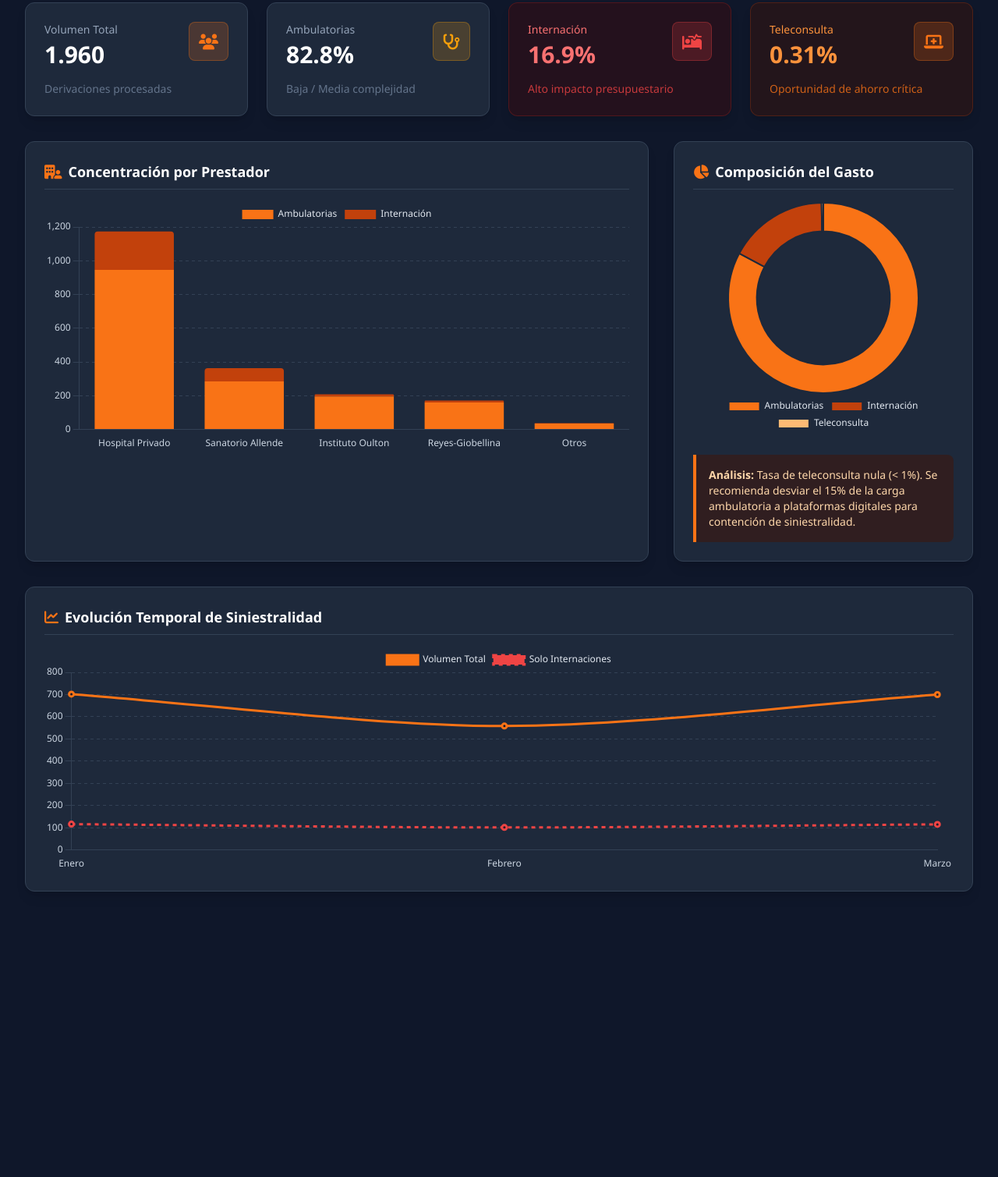
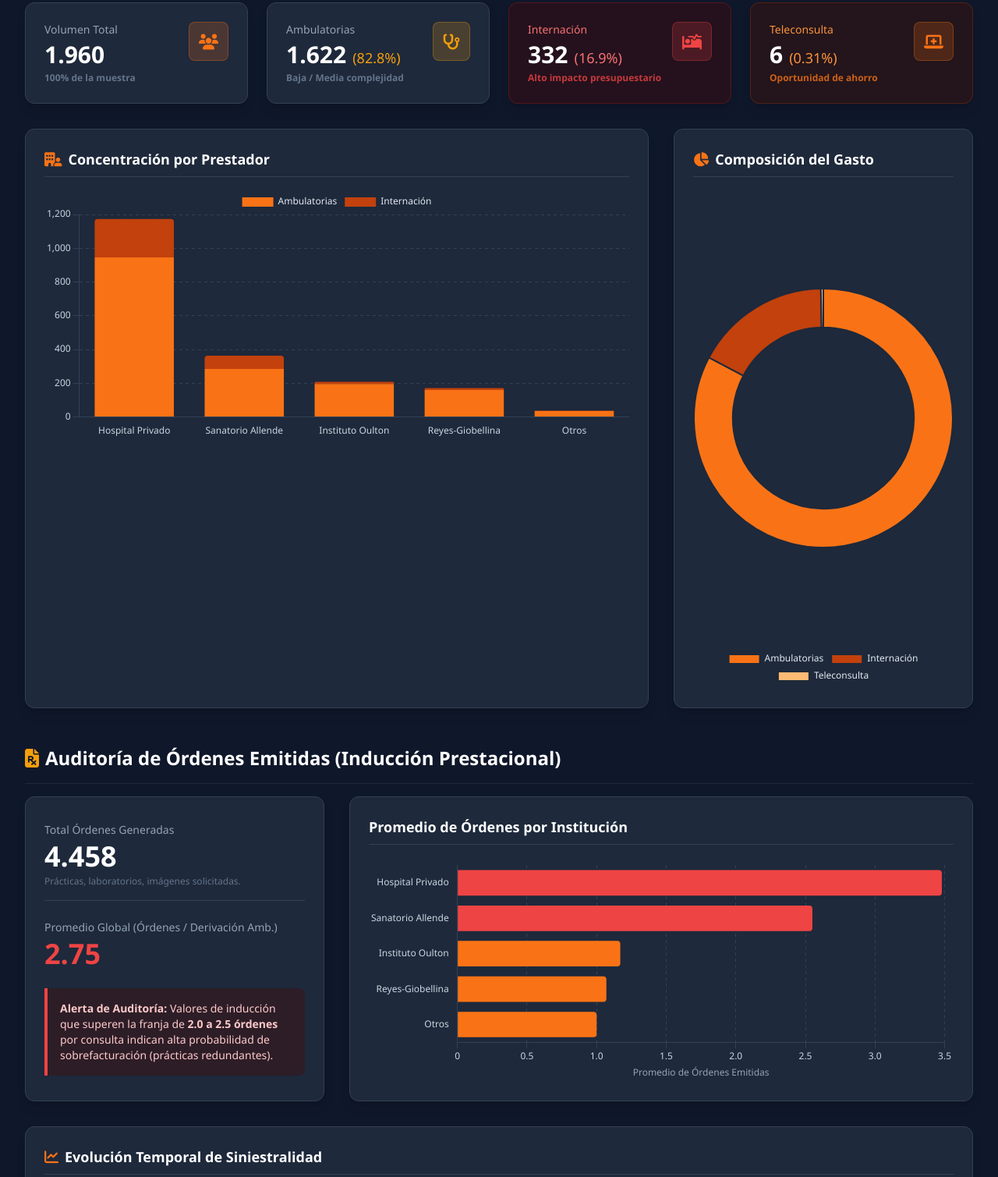
Before and after one commit to francote7/derivaciones, a plain HTML site: page index.html in a window 1280 px wide. Shown: the part 150-1659 px from the top of the page at 78% size. Before the commit the page ends 1325 px from the top, so only its background shows below. Drawn offline with nearby package versions, Linux system fonts and the light colour scheme.

Commit message:
index.html

```diff
--- a/index.html
+++ b/index.html
@@ -15,13 +15,12 @@
         /* Fondo oscuro institucional y transiciones suaves */
         body {
             font-family: 'Segoe UI', Tahoma, Geneva, Verdana, sans-serif;
-            background-color: #0f172a; /* bg-slate-900 - Gris muy oscuro */
-            color: #f1f5f9; /* text-slate-100 */
+            background-color: #0f172a;
+            color: #f1f5f9;
         }
         .card { transition: transform 0.2s ease, box-shadow 0.2s ease; }
         .card:hover { transform: translateY(-2px); box-shadow: 0 10px 25px -5px rgba(0, 0, 0, 0.5); }
 
-        /* Personalización de scrollbar para modo oscuro */
         ::-webkit-scrollbar { width: 8px; height: 8px; }
         ::-webkit-scrollbar-track { background: #1e293b; }
         ::-webkit-scrollbar-thumb { background: #475569; border-radius: 4px; }
@@ -57,48 +56,53 @@
                     <div>
                         <p class="text-sm font-medium text-slate-400 mb-1">Volumen Total</p>
                         <h3 class="text-3xl font-bold text-white" id="kpi-total">0</h3>
+                        <p class="text-xs font-semibold text-slate-500 mt-1">100% de la muestra</p>
                     </div>
                     <div class="p-3 rounded-lg bg-orange-500/20 text-orange-500 border border-orange-500/30"><i class="fa-solid fa-users fa-lg"></i></div>
                 </div>
-                <p class="text-sm mt-4 text-slate-500 font-medium">Derivaciones procesadas</p>
             </div>
 
             <div class="card bg-slate-800 rounded-xl p-6 shadow-lg border border-slate-700">
                 <div class="flex justify-between items-start">
                     <div>
                         <p class="text-sm font-medium text-slate-400 mb-1">Ambulatorias</p>
-                        <h3 class="text-3xl font-bold text-white" id="kpi-amb">0%</h3>
+                        <h3 class="text-3xl font-bold text-white flex items-baseline gap-2" id="kpi-amb-abs">
+                            0 <span class="text-lg text-amber-500 font-medium" id="kpi-amb-pct">(0%)</span>
+                        </h3>
+                        <p class="text-xs font-semibold text-slate-500 mt-1">Baja / Media complejidad</p>
                     </div>
                     <div class="p-3 rounded-lg bg-amber-500/20 text-amber-500 border border-amber-500/30"><i class="fa-solid fa-stethoscope fa-lg"></i></div>
                 </div>
-                <p class="text-sm mt-4 text-slate-500 font-medium">Baja / Media complejidad</p>
             </div>
 
             <div class="card bg-red-950/40 rounded-xl p-6 shadow-lg border border-red-900/50">
                 <div class="flex justify-between items-start">
                     <div>
                         <p class="text-sm font-medium text-red-400 mb-1">Internación</p>
-                        <h3 class="text-3xl font-bold text-red-400" id="kpi-int">0%</h3>
+                        <h3 class="text-3xl font-bold text-white flex items-baseline gap-2" id="kpi-int-abs">
+                            0 <span class="text-lg text-red-400 font-medium" id="kpi-int-pct">(0%)</span>
+                        </h3>
+                        <p class="text-xs font-semibold text-red-500/80 mt-1">Alto impacto presupuestario</p>
                     </div>
                     <div class="p-3 rounded-lg bg-red-500/20 text-red-500 border border-red-500/30"><i class="fa-solid fa-bed-pulse fa-lg"></i></div>
                 </div>
-                <p class="text-sm mt-4 text-red-500/80 font-medium">Alto impacto presupuestario</p>
             </div>
 
             <div class="card bg-orange-950/40 rounded-xl p-6 shadow-lg border border-orange-900/50">
                 <div class="flex justify-between items-start">
                     <div>
                         <p class="text-sm font-medium text-orange-400 mb-1">Teleconsulta</p>
-                        <h3 class="text-3xl font-bold text-orange-400" id="kpi-tele">0%</h3>
+                        <h3 class="text-3xl font-bold text-white flex items-baseline gap-2" id="kpi-tele-abs">
+                            0 <span class="text-lg text-orange-400 font-medium" id="kpi-tele-pct">(0%)</span>
+                        </h3>
+                        <p class="text-xs font-semibold text-orange-500/80 mt-1">Oportunidad de ahorro</p>
                     </div>
                     <div class="p-3 rounded-lg bg-orange-500/20 text-orange-500 border border-orange-500/30"><i class="fa-solid fa-laptop-medical fa-lg"></i></div>
                 </div>
-                <p class="text-sm mt-4 text-orange-500/80 font-medium">Oportunidad de ahorro crítica</p>
             </div>
         </div>
 
-        <div class="grid grid-cols-1 lg:grid-cols-3 gap-8">
-
+        <div class="grid grid-cols-1 lg:grid-cols-3 gap-8 mb-8">
             <div class="lg:col-span-2 bg-slate-800 rounded-xl shadow-lg border border-slate-700 p-6 card">
                 <h2 class="text-lg font-bold text-white mb-4 border-b border-slate-700 pb-2"><i class="fa-solid fa-building-user text-orange-500 mr-2"></i>Concentración por Prestador</h2>
                 <div class="relative h-80 w-full">
@@ -111,65 +115,90 @@
                 <div class="relative flex-grow w-full flex justify-center min-h-[200px]">
                     <canvas id="chartModalidad"></canvas>
                 </div>
-                <div class="mt-6 p-4 bg-orange-950/50 border-l-4 border-orange-500 text-sm text-orange-200 rounded-r-lg">
-                    <strong>Análisis:</strong> Tasa de teleconsulta nula (< 1%). Se recomienda desviar el 15% de la carga ambulatoria a plataformas digitales para contención de siniestralidad.
+            </div>
+        </div>
+
+        <h2 class="text-2xl font-bold text-white mb-4 mt-12 flex items-center gap-2 border-b border-slate-800 pb-4">
+            <i class="fa-solid fa-file-prescription text-amber-500"></i> Auditoría de Órdenes Emitidas (Inducción Prestacional)
+        </h2>
+
+        <div class="grid grid-cols-1 lg:grid-cols-3 gap-8 mb-8">
+            <div class="bg-slate-800 rounded-xl shadow-lg border border-slate-700 p-6 card flex flex-col justify-center">
+                <div class="mb-6 border-b border-slate-700 pb-4">
+                    <p class="text-sm font-medium text-slate-400 mb-1">Total Órdenes Generadas</p>
+                    <h3 class="text-4xl font-bold text-white" id="kpi-ordenes-total">0</h3>
+                    <p class="text-xs text-slate-500 mt-1">Prácticas, laboratorios, imágenes solicitadas.</p>
+                </div>
+
+                <div class="mb-6">
+                    <p class="text-sm font-medium text-slate-400 mb-1">Promedio Global (Órdenes / Derivación Amb.)</p>
+                    <h3 class="text-4xl font-bold text-amber-500" id="kpi-ordenes-prom">0.0</h3>
+                </div>
+
+                <div class="p-4 bg-red-950/40 border-l-4 border-red-500 text-sm text-red-200 rounded-r-lg">
+                    <strong>Alerta de Auditoría:</strong> Valores de inducción que superen la franja de <strong>2.0 a 2.5 órdenes</strong> por consulta indican alta probabilidad de sobrefacturación (prácticas redundantes).
                 </div>
             </div>
 
-            <div id="contenedorTendencia" class="lg:col-span-3 bg-slate-800 rounded-xl shadow-lg border border-slate-700 p-6 card">
-                <h2 class="text-lg font-bold text-white mb-4 border-b border-slate-700 pb-2"><i class="fa-solid fa-chart-line text-orange-500 mr-2"></i>Evolución Temporal de Siniestralidad</h2>
+            <div class="lg:col-span-2 bg-slate-800 rounded-xl shadow-lg border border-slate-700 p-6 card">
+                <h2 class="text-lg font-bold text-white mb-4 border-b border-slate-700 pb-2">Promedio de Órdenes por Institución</h2>
                 <div class="relative h-72 w-full">
-                    <canvas id="chartTendencia"></canvas>
+                    <canvas id="chartOrdenes"></canvas>
                 </div>
+            </div>
+        </div>
+
+        <div id="contenedorTendencia" class="bg-slate-800 rounded-xl shadow-lg border border-slate-700 p-6 card mb-12">
+            <h2 class="text-lg font-bold text-white mb-4 border-b border-slate-700 pb-2"><i class="fa-solid fa-chart-line text-orange-500 mr-2"></i>Evolución Temporal de Siniestralidad</h2>
+            <div class="relative h-72 w-full">
+                <canvas id="chartTendencia"></canvas>
             </div>
         </div>
     </div>
 
     <script>
-        // Configuración Global de Chart.js para Modo Oscuro
-        Chart.defaults.color = '#cbd5e1'; // Texto gris claro (slate-300)
-        Chart.defaults.borderColor = '#334155'; // Líneas de grilla oscuras (slate-700)
+        Chart.defaults.color = '#cbd5e1';
+        Chart.defaults.borderColor = '#334155';
         Chart.defaults.font.family = "'Segoe UI', Tahoma, Geneva, Verdana, sans-serif";
 
-        // Paleta de Colores (Naranjas Institucionales APOS)
         const coloresTheme = {
-            ambulatorias: '#f97316', // orange-500
-            internacion: '#c2410c', // orange-700 (más oscuro para contraste)
-            teleconsulta: '#fdba74', // orange-300 (más claro)
+            ambulatorias: '#f97316',
+            internacion: '#c2410c',
+            teleconsulta: '#fdba74',
+            alertaCritica: '#ef4444', // Rojo para sobreprestación
             lineaTotal: '#f97316',
-            lineaInternacion: '#ef4444' // red-500 para alerta
+            lineaInternacion: '#ef4444'
         };
 
-        // 1. Base de Datos Cruda (Auditoría Q1 2026)
+        // Base de Datos Ampliada con el dato de "Órdenes Ambulatorias Emitidas"
         const rawData = [
-            { mes: 'Enero', institucion: 'Hospital Privado', amb: 355, int: 88, tele: 4 },
-            { mes: 'Enero', institucion: 'Sanatorio Allende', amb: 80, int: 24, tele: 0 },
-            { mes: 'Enero', institucion: 'Instituto Oulton', amb: 65, int: 2, tele: 0 },
-            { mes: 'Enero', institucion: 'Reyes-Giobellina', amb: 62, int: 2, tele: 0 },
-            { mes: 'Enero', institucion: 'Otros', amb: 20, int: 0, tele: 0 },
+            { mes: 'Enero', institucion: 'Hospital Privado', amb: 355, int: 88, tele: 4, ordenes: 1185 },
+            { mes: 'Enero', institucion: 'Sanatorio Allende', amb: 80, int: 24, tele: 0, ordenes: 200 }, // Aprox (80 * 2.5 prom)
+            { mes: 'Enero', institucion: 'Instituto Oulton', amb: 65, int: 2, tele: 0, ordenes: 76 },
+            { mes: 'Enero', institucion: 'Reyes-Giobellina', amb: 62, int: 2, tele: 0, ordenes: 51 },
+            { mes: 'Enero', institucion: 'Otros', amb: 20, int: 0, tele: 0, ordenes: 20 },
 
-            { mes: 'Febrero', institucion: 'Hospital Privado', amb: 244, int: 63, tele: 1 },
-            { mes: 'Febrero', institucion: 'Sanatorio Allende', amb: 110, int: 29, tele: 0 },
-            { mes: 'Febrero', institucion: 'Instituto Oulton', amb: 60, int: 2, tele: 0 },
-            { mes: 'Febrero', institucion: 'Reyes-Giobellina', amb: 38, int: 6, tele: 0 },
-            { mes: 'Febrero', institucion: 'Otros', amb: 4, int: 1, tele: 0 },
+            { mes: 'Febrero', institucion: 'Hospital Privado', amb: 244, int: 63, tele: 1, ordenes: 962 },
+            { mes: 'Febrero', institucion: 'Sanatorio Allende', amb: 110, int: 29, tele: 0, ordenes: 286 },
+            { mes: 'Febrero', institucion: 'Instituto Oulton', amb: 60, int: 2, tele: 0, ordenes: 72 },
+            { mes: 'Febrero', institucion: 'Reyes-Giobellina', amb: 38, int: 6, tele: 0, ordenes: 66 },
+            { mes: 'Febrero', institucion: 'Otros', amb: 4, int: 1, tele: 0, ordenes: 4 },
 
-            { mes: 'Marzo', institucion: 'Hospital Privado', amb: 347, int: 76, tele: 1 },
-            { mes: 'Marzo', institucion: 'Sanatorio Allende', amb: 95, int: 25, tele: 0 },
-            { mes: 'Marzo', institucion: 'Instituto Oulton', amb: 71, int: 9, tele: 0 },
-            { mes: 'Marzo', institucion: 'Reyes-Giobellina', amb: 60, int: 3, tele: 0 },
-            { mes: 'Marzo', institucion: 'Otros', amb: 11, int: 2, tele: 0 },
+            { mes: 'Marzo', institucion: 'Hospital Privado', amb: 347, int: 76, tele: 1, ordenes: 1147 },
+            { mes: 'Marzo', institucion: 'Sanatorio Allende', amb: 95, int: 25, tele: 0, ordenes: 242 },
+            { mes: 'Marzo', institucion: 'Instituto Oulton', amb: 71, int: 9, tele: 0, ordenes: 82 },
+            { mes: 'Marzo', institucion: 'Reyes-Giobellina', amb: 60, int: 3, tele: 0, ordenes: 54 },
+            { mes: 'Marzo', institucion: 'Otros', amb: 11, int: 2, tele: 0, ordenes: 11 },
         ];
 
         let chartPrestadoresObj = null;
         let chartModalidadObj = null;
         let chartTendenciaObj = null;
+        let chartOrdenesObj = null; // Nuevo Gráfico
 
         const formatNum = (num) => new Intl.NumberFormat('es-AR').format(num);
 
-        // 2. Función Principal de Renderizado
         function filtrarDatos(mesFiltro) {
-            // Actualizar botones de filtro
             document.querySelectorAll('.filter-btn').forEach(btn => {
                 btn.classList.remove('bg-orange-600', 'text-white');
                 btn.classList.add('text-slate-300', 'hover:bg-slate-700');
@@ -180,38 +209,60 @@
 
             const datosFiltrados = mesFiltro === 'Todos' ? rawData : rawData.filter(d => d.mes === mesFiltro);
 
-            let totalAmb = 0, totalInt = 0, totalTele = 0;
+            let totalAmb = 0, totalInt = 0, totalTele = 0, totalOrdenes = 0;
             datosFiltrados.forEach(d => {
                 totalAmb += d.amb;
                 totalInt += d.int;
                 totalTele += d.tele;
+                totalOrdenes += d.ordenes;
             });
             const totalGlobal = totalAmb + totalInt + totalTele;
 
-            // Actualizar KPIs
+            // Actualizar KPIs Principales (Absolutos y Porcentuales)
             document.getElementById('kpi-total').innerText = formatNum(totalGlobal);
-            document.getElementById('kpi-amb').innerText = totalGlobal ? ((totalAmb/totalGlobal)*100).toFixed(1) + '%' : '0%';
-            document.getElementById('kpi-int').innerText = totalGlobal ? ((totalInt/totalGlobal)*100).toFixed(1) + '%' : '0%';
-            document.getElementById('kpi-tele').innerText = totalGlobal ? ((totalTele/totalGlobal)*100).toFixed(2) + '%' : '0%';
+
+            document.getElementById('kpi-amb-abs').innerHTML = `${formatNum(totalAmb)} <span class="text-lg text-amber-500 font-medium">(${totalGlobal ? ((totalAmb/totalGlobal)*100).toFixed(1) : 0}%)</span>`;
+
+            document.getElementById('kpi-int-abs').innerHTML = `${formatNum(totalInt)} <span class="text-lg text-red-400 font-medium">(${totalGlobal ? ((totalInt/totalGlobal)*100).toFixed(1) : 0}%)</span>`;
+
+            document.getElementById('kpi-tele-abs').innerHTML = `${formatNum(totalTele)} <span class="text-lg text-orange-400 font-medium">(${totalGlobal ? ((totalTele/totalGlobal)*100).toFixed(2) : 0}%)</span>`;
+
+            // Actualizar KPIs de Órdenes
+            const promGlobalOrdenes = totalAmb > 0 ? (totalOrdenes / totalAmb).toFixed(2) : 0;
+            document.getElementById('kpi-ordenes-total').innerText = formatNum(totalOrdenes);
+            document.getElementById('kpi-ordenes-prom').innerText = promGlobalOrdenes;
+            // Alerta visual de color
+            document.getElementById('kpi-ordenes-prom').className = promGlobalOrdenes >= 2.5 ? "text-4xl font-bold text-red-500" : "text-4xl font-bold text-amber-500";
+
 
             // Preparar datos para Gráficos
             const agrupadoPrestadores = {};
             datosFiltrados.forEach(d => {
                 if(!agrupadoPrestadores[d.institucion]) {
-                    agrupadoPrestadores[d.institucion] = { amb: 0, int: 0 };
+                    agrupadoPrestadores[d.institucion] = { amb: 0, int: 0, ordenes: 0 };
                 }
                 agrupadoPrestadores[d.institucion].amb += d.amb;
                 agrupadoPrestadores[d.institucion].int += d.int;
+                agrupadoPrestadores[d.institucion].ordenes += d.ordenes;
             });
 
+            // Ordenamiento por Volumen
             const labelsPrestadores = Object.keys(agrupadoPrestadores).sort((a,b) =>
                 (agrupadoPrestadores[b].amb + agrupadoPrestadores[b].int) - (agrupadoPrestadores[a].amb + agrupadoPrestadores[a].int)
             );
+
             const dataAmb = labelsPrestadores.map(l => agrupadoPrestadores[l].amb);
             const dataInt = labelsPrestadores.map(l => agrupadoPrestadores[l].int);
 
+            // Calculo de Promedio por Prestador
+            const dataPromedios = labelsPrestadores.map(l => {
+                const amb = agrupadoPrestadores[l].amb;
+                return amb > 0 ? (agrupadoPrestadores[l].ordenes / amb).toFixed(2) : 0;
+            });
+
             renderizarGraficoPrestadores(labelsPrestadores, dataAmb, dataInt);
             renderizarGraficoModalidad(totalAmb, totalInt, totalTele);
+            renderizarGraficoOrdenes(labelsPrestadores, dataPromedios);
 
             if (mesFiltro === 'Todos') {
                 document.getElementById('contenedorTendencia').style.display = 'block';
@@ -221,7 +272,8 @@
             }
         }
 
-        // 3. Funciones de Dibujo (Chart.js)
+        // --- Dibujo de Gráficos ---
+
         function renderizarGraficoPrestadores(labels, dataAmb, dataInt) {
             const ctx = document.getElementById('chartPrestadores').getContext('2d');
             if (chartPrestadoresObj) chartPrestadoresObj.destroy();
@@ -257,14 +309,53 @@
                     datasets: [{
                         data: [amb, int, tele],
                         backgroundColor: [coloresTheme.ambulatorias, coloresTheme.internacion, coloresTheme.teleconsulta],
-                        borderColor: '#1e293b', // Borde oscuro para separar las porciones
-                        borderWidth: 2,
-                        hoverOffset: 6
+                        borderColor: '#1e293b',
+                        borderWidth: 2, hoverOffset: 6
                     }]
                 },
                 options: {
                     responsive: true, maintainAspectRatio: false, cutout: '70%',
                     plugins: { legend: { position: 'bottom', labels: { color: '#e2e8f0' } } }
+                }
+            });
+        }
+
+        // NUEVO: Gráfico de Órdenes (Inducción Prestacional)
+        function renderizarGraficoOrdenes(labels, dataPromedios) {
+            const ctx = document.getElementById('chartOrdenes').getContext('2d');
+            if (chartOrdenesObj) chartOrdenesObj.destroy();
+
+            // Colorear de rojo las barras que superen 2.5
+            const backgroundColors = dataPromedios.map(val => val >= 2.5 ? coloresTheme.alertaCritica : coloresTheme.ambulatorias);
+
+            chartOrdenesObj = new Chart(ctx, {
+                type: 'bar',
+                data: {
+                    labels: labels,
+                    datasets: [{
+                        label: 'Órdenes por cada 1 Consulta',
+                        data: dataPromedios,
+                        backgroundColor: backgroundColors,
+                        borderRadius: 4
+                    }]
+                },
+                options: {
+                    indexAxis: 'y', // Barra horizontal para mejor lectura de nombres
+                    responsive: true, maintainAspectRatio: false,
+                    scales: {
+                        x: { beginAtZero: true, border: { dash: [4, 4] }, title: { display: true, text: 'Promedio de Órdenes Emitidas', color: '#94a3b8' } },
+                        y: { grid: { display: false } }
+                    },
+                    plugins: {
+                        legend: { display: false },
+                        tooltip: {
+                            callbacks: {
+                                label: function(context) {
+                                    return `Promedio: ${context.parsed.x} órdenes`;
+                                }
+                            }
+                        }
+                    }
                 }
             });
         }
@@ -297,7 +388,6 @@
             });
         }
 
-        // 4. Inicializar tablero
         window.onload = () => filtrarDatos('Todos');
     </script>
 </body>
```
